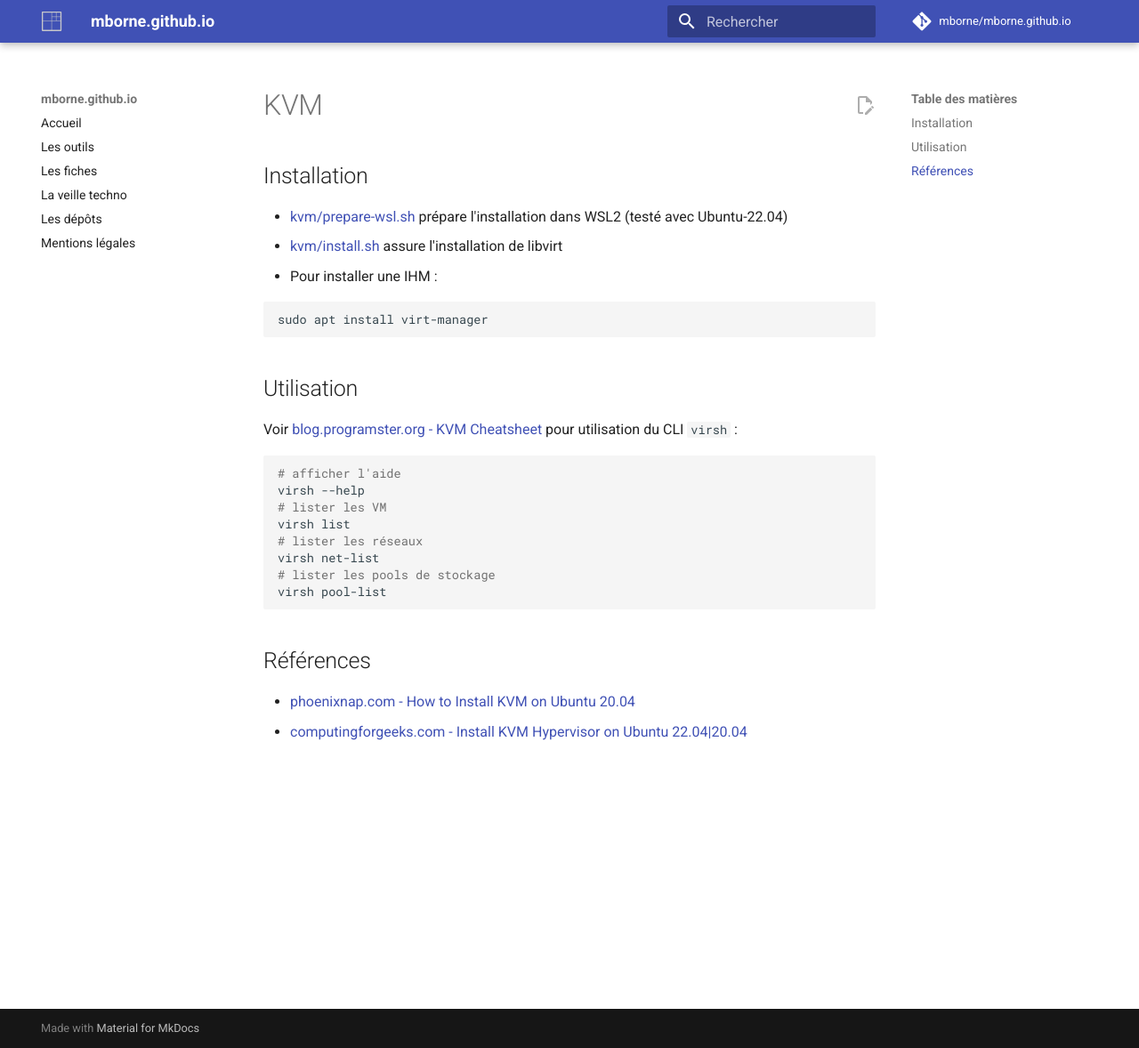
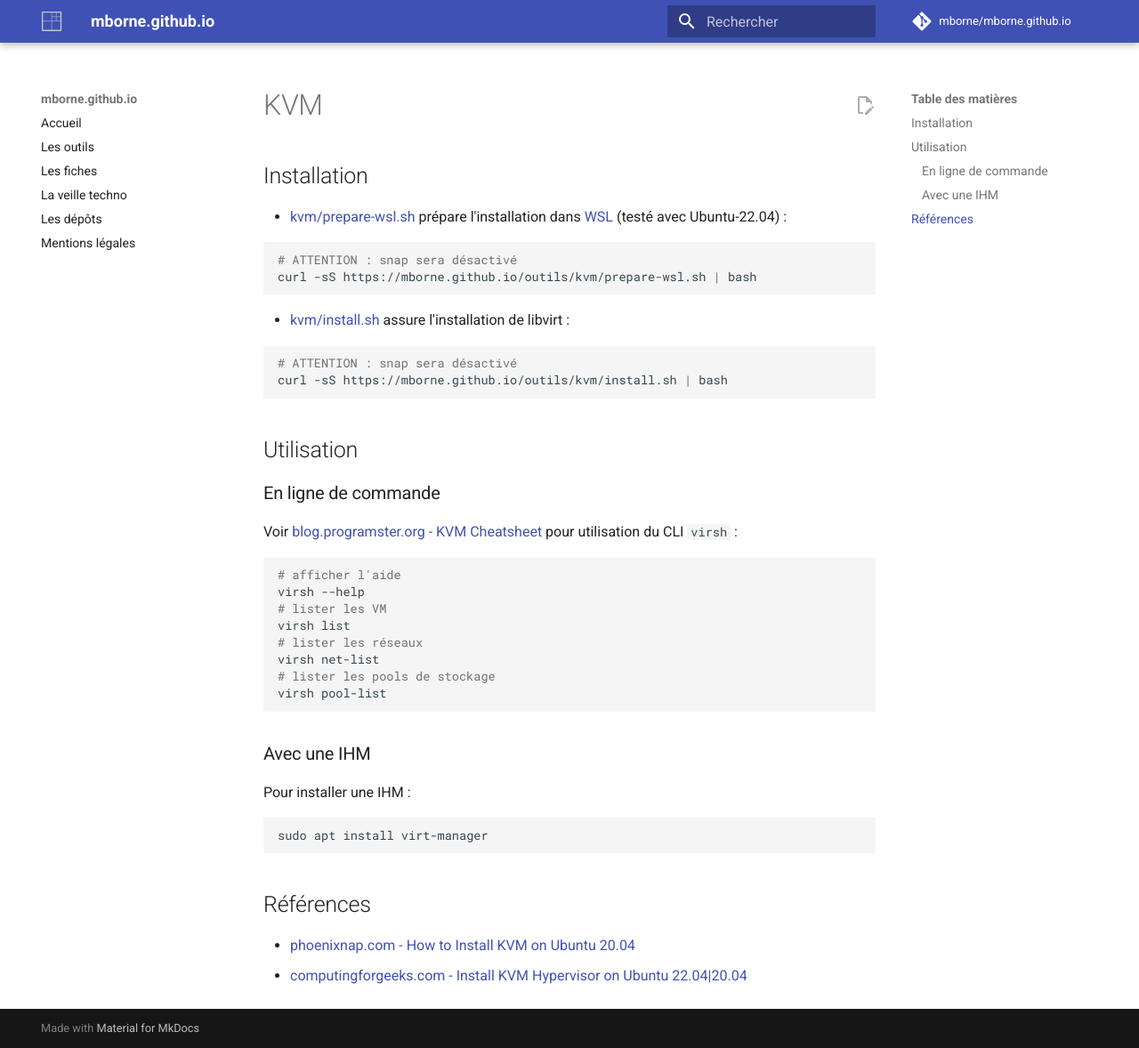
Before and after one commit to mborne/mborne.github.io, an MkDocs documentation site: the page built from docs/outils/kvm/README.md, in a window 1280 px wide and 1178 px high. Shown: the whole window at 89% size. Built offline with MkDocs 1.6.1 and Material for MkDocs 9.7.7, drawn with Linux system fonts in a browser that asks for light colours; plug-ins that fetch from the network failed and are left out; comment, search, counter and statistics services are not loaded.

Commit message:
retouches

````diff
--- a/docs/outils/kvm/README.md
+++ b/docs/outils/kvm/README.md
@@ -2,15 +2,23 @@
 
 ## Installation
 
-* [kvm/prepare-wsl.sh](prepare-wsl.sh) prépare l'installation dans WSL2 (testé avec Ubuntu-22.04)
-* [kvm/install.sh](install.sh) assure l'installation de libvirt
-* Pour installer une IHM :
+* [kvm/prepare-wsl.sh](prepare-wsl.sh) prépare l'installation dans [WSL](../wsl/README.md) (testé avec Ubuntu-22.04) :
 
 ```bash
-sudo apt install virt-manager
+# ATTENTION : snap sera désactivé
+curl -sS https://mborne.github.io/outils/kvm/prepare-wsl.sh | bash
+```
+
+* [kvm/install.sh](install.sh) assure l'installation de libvirt :
+
+```bash
+# ATTENTION : snap sera désactivé
+curl -sS https://mborne.github.io/outils/kvm/install.sh | bash
 ```
 
 ## Utilisation
+
+### En ligne de commande
 
 Voir [blog.programster.org - KVM Cheatsheet](https://blog.programster.org/kvm-cheatsheet) pour utilisation du CLI `virsh` :
 
@@ -25,6 +33,14 @@ virsh net-list
 virsh pool-list
 ```
 
+### Avec une IHM
+
+Pour installer une IHM :
+
+```bash
+sudo apt install virt-manager
+```
+
 ## Références
 
 * [phoenixnap.com - How to Install KVM on Ubuntu 20.04](https://phoenixnap.com/kb/ubuntu-install-kvm)
````
Also changed, not shown: docs/outils/index.md (+1 -1 lines).
